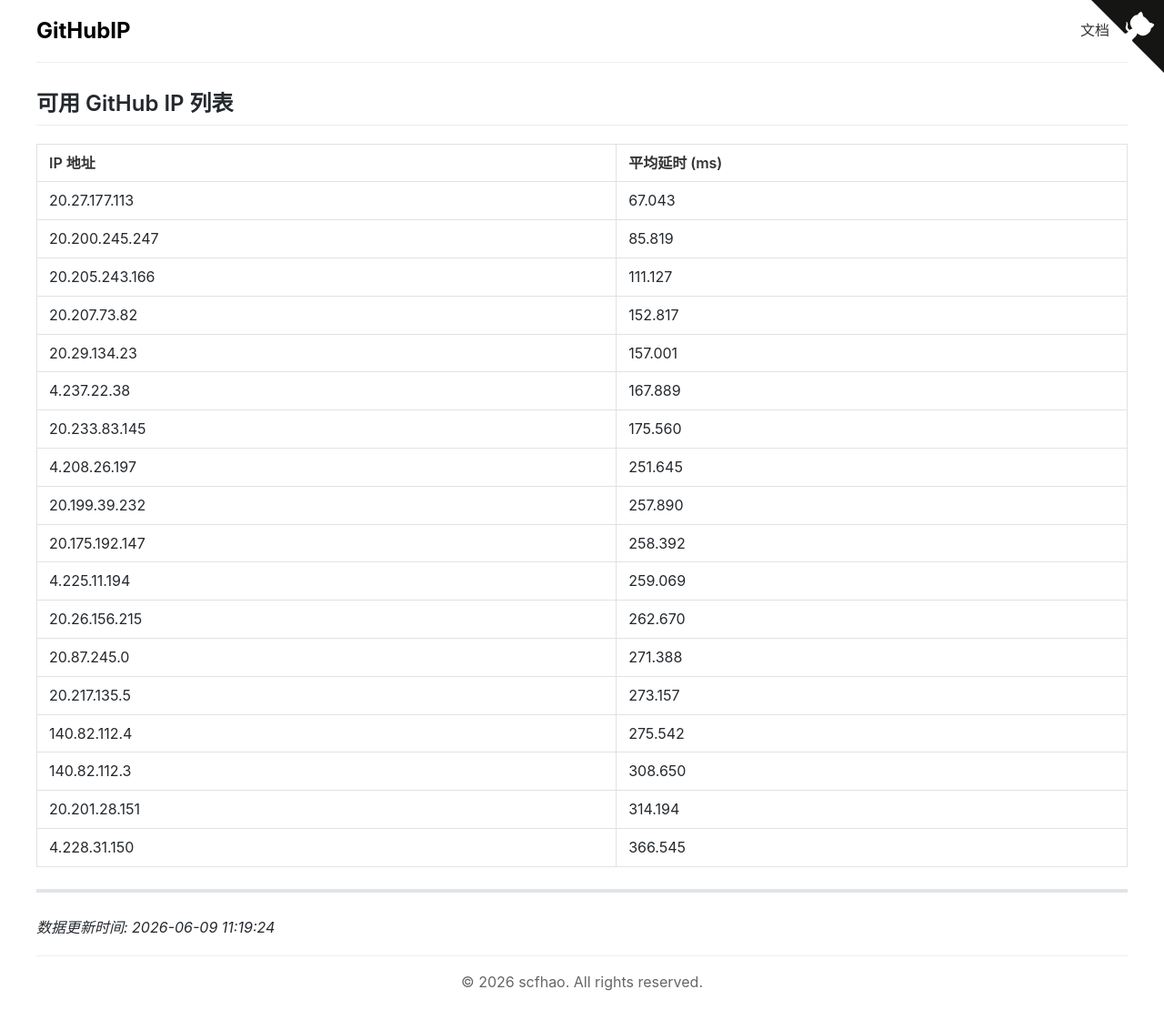
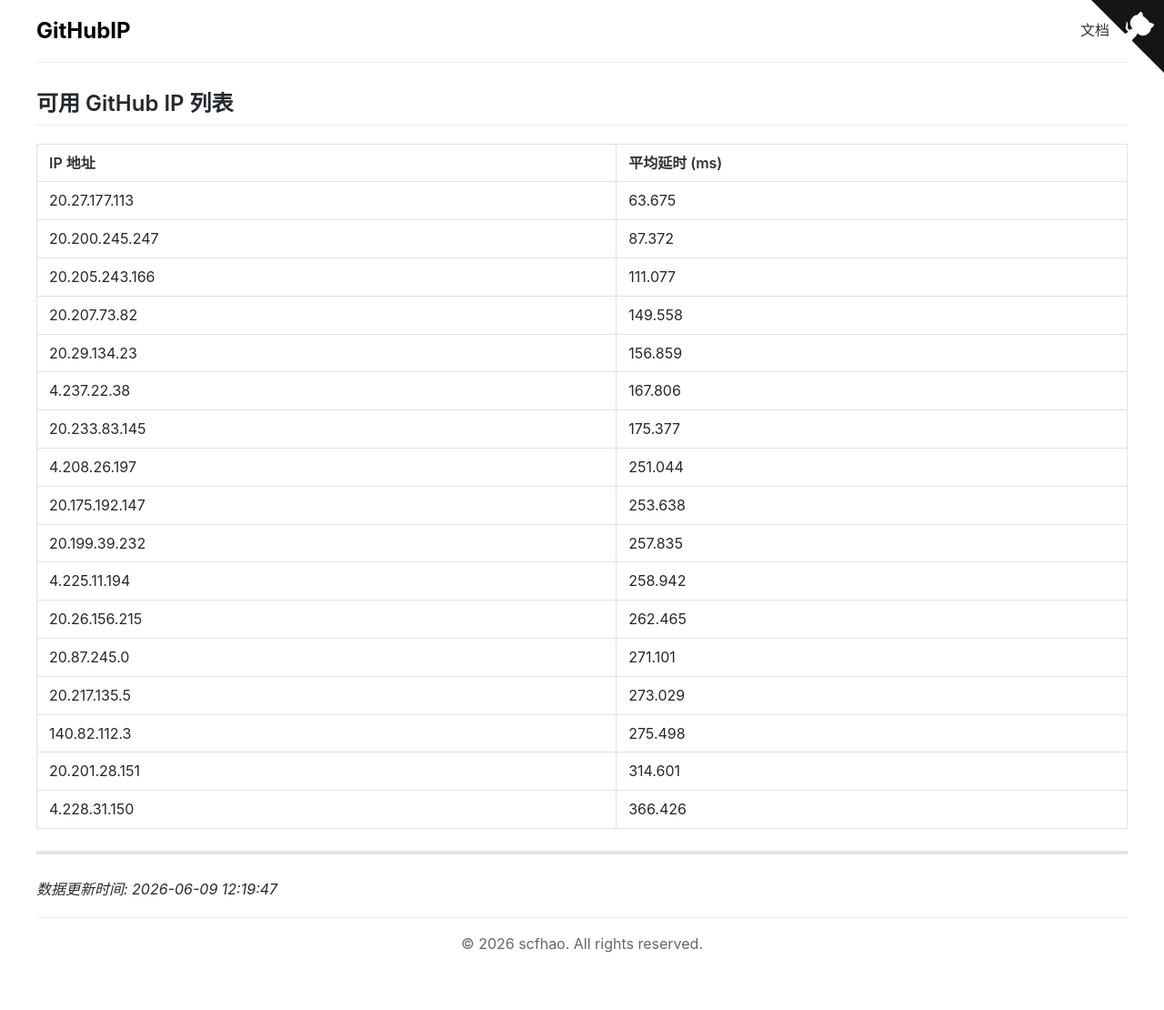
Before and after one commit to scfhao/GitHubIP, a Jekyll site: the page built from index.md, in a window 1280 px wide. Shown: the whole page at 91% size. Built offline with Jekyll 4.4.1, drawn with Linux system fonts in a browser that asks for light colours; after the commit the page ends 1068 px from its top, so only the background shows below that.

Commit message:
自动脚本执行 - 2026-06-09 12:19:47

```diff
--- a/index.md
+++ b/index.md
@@ -1,32 +1,31 @@
 ---
 layout: home
 title: GitHub IP 列表
-date: 2026-06-09 11:19:24
+date: 2026-06-09 12:19:47
 ---
 
 ## 可用 GitHub IP 列表
 
 | IP 地址 | 平均延时 (ms) |
 |---------|--------------|
-| 20.27.177.113 | 67.043 |
-| 20.200.245.247 | 85.819 |
-| 20.205.243.166 | 111.127 |
-| 20.207.73.82 | 152.817 |
-| 20.29.134.23 | 157.001 |
-| 4.237.22.38 | 167.889 |
-| 20.233.83.145 | 175.560 |
-| 4.208.26.197 | 251.645 |
-| 20.199.39.232 | 257.890 |
-| 20.175.192.147 | 258.392 |
-| 4.225.11.194 | 259.069 |
-| 20.26.156.215 | 262.670 |
-| 20.87.245.0 | 271.388 |
-| 20.217.135.5 | 273.157 |
-| 140.82.112.4 | 275.542 |
-| 140.82.112.3 | 308.650 |
-| 20.201.28.151 | 314.194 |
-| 4.228.31.150 | 366.545 |
+| 20.27.177.113 | 63.675 |
+| 20.200.245.247 | 87.372 |
+| 20.205.243.166 | 111.077 |
+| 20.207.73.82 | 149.558 |
+| 20.29.134.23 | 156.859 |
+| 4.237.22.38 | 167.806 |
+| 20.233.83.145 | 175.377 |
+| 4.208.26.197 | 251.044 |
+| 20.175.192.147 | 253.638 |
+| 20.199.39.232 | 257.835 |
+| 4.225.11.194 | 258.942 |
+| 20.26.156.215 | 262.465 |
+| 20.87.245.0 | 271.101 |
+| 20.217.135.5 | 273.029 |
+| 140.82.112.3 | 275.498 |
+| 20.201.28.151 | 314.601 |
+| 4.228.31.150 | 366.426 |
 
 ---
 
-*数据更新时间: 2026-06-09 11:19:24*
+*数据更新时间: 2026-06-09 12:19:47*
```
